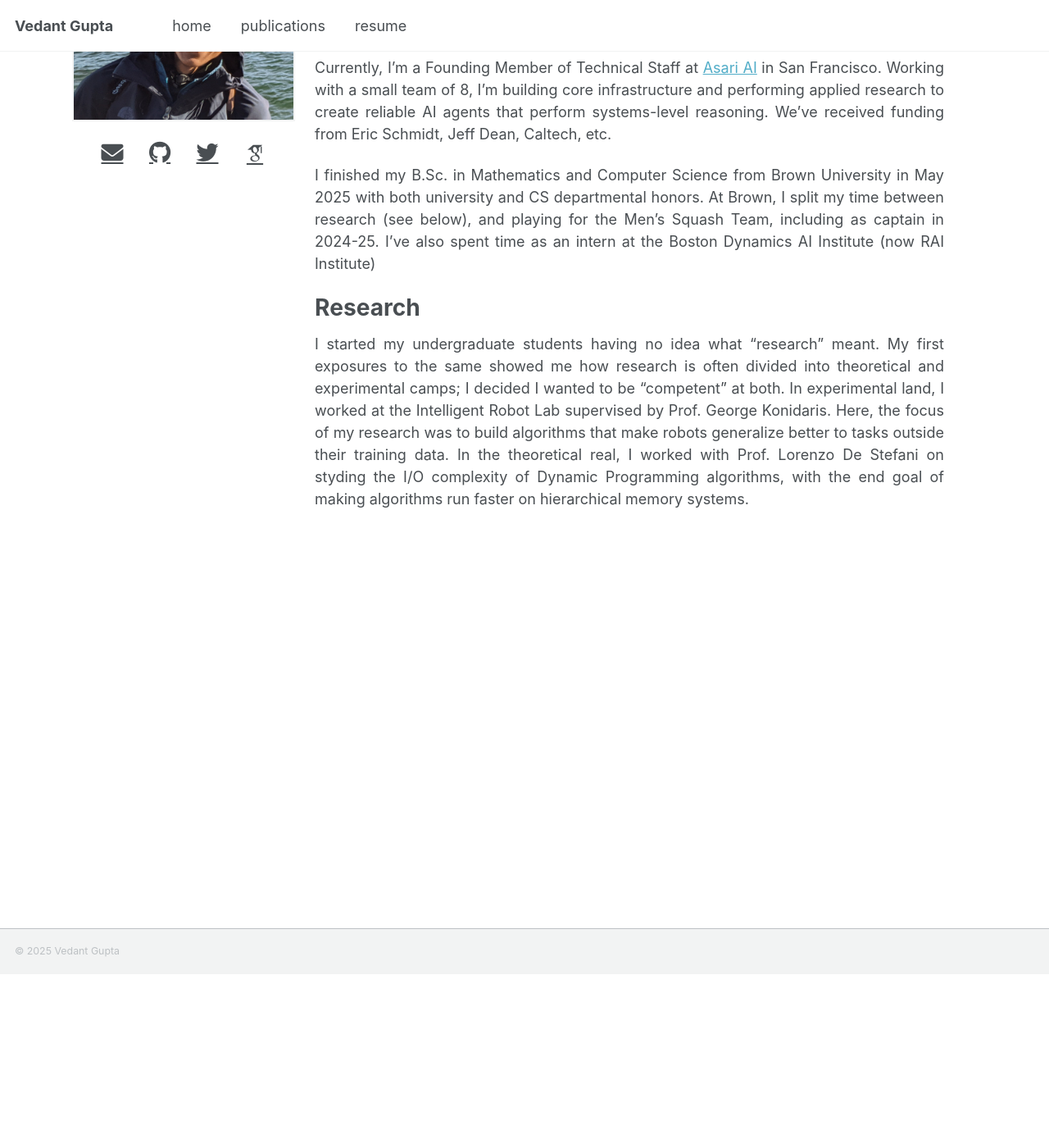
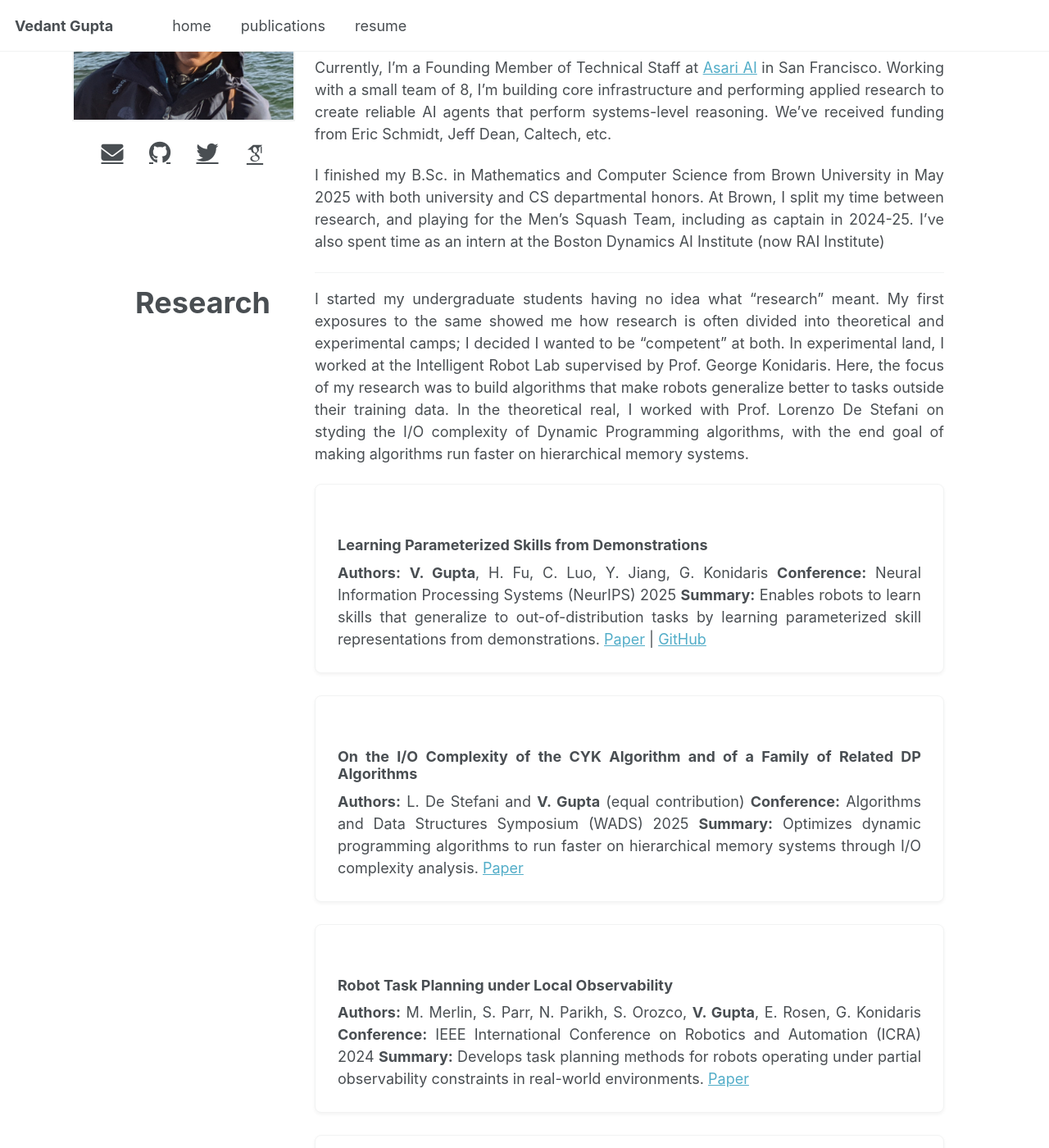
Before and after one commit to guptbot/guptbot.github.io, a Jekyll site: the page built from _pages/research.md, in a window 1280 px wide and 1400 px high, scrolled down 212 px. Shown: the whole window at 82% size. Built offline with Jekyll 4.4.1, drawn with Linux system fonts in a browser that asks for light colours; some web fonts are replaced; some of the changed text lies outside the part shown.

Commit message:
layount v1

```diff
--- /dev/null
+++ b/_layouts/stacked.html
@@ -0,0 +1,62 @@
+---
+layout: compress
+---
+
+{% include base_path %}
+
+{% assign target_permalink = page.permalink %}
+{% assign sections = site.pages | where: "permalink", target_permalink | sort: "index" %}
+{% assign first_section = sections | first %}
+
+<!doctype html>
+<html lang="{{ site.locale | slice: 0,2 }}" class="no-js">
+  <head>
+    {% include head.html %}
+    {% include head/custom.html %}
+  </head>
+
+  <body>
+
+    {% include masthead.html %}
+
+    {% if first_section.show_profile %}
+      {% include profile.html %}
+    {% endif %}
+
+    <div id="main" role="main">
+      {% for section in sections %}
+        <article class="page{% if section.sidebar_title %} section-with-sidebar-title{% endif %}" itemscope itemtype="http://schema.org/CreativeWork" data-index="{{ section.index }}">
+          {% if forloop.first %}
+            {% if first_section.title %}<meta itemprop="headline" content="{{ first_section.title | markdownify | strip_html | strip_newlines | escape_once }}">{% endif %}
+            {% if first_section.excerpt %}<meta itemprop="description" content="{{ first_section.excerpt | markdownify | strip_html | strip_newlines | escape_once }}">{% endif %}
+            {% if first_section.date %}<meta itemprop="datePublished" content="{{ first_section.date | date: "%B %d, %Y" }}">{% endif %}
+          {% endif %}
+          <div class="page__inner-wrap">
+            {% if section.title %}
+            <header>
+              <h1 class="page__title" itemprop="headline">{{ section.title | markdownify | remove: "<p>" | remove: "</p>" }}</h1>
+            </header>
+            {% endif %}
+
+            <section class="page__content" itemprop="text">
+              {% if section.sidebar_title %}
+                <div class="section-sidebar-title">{{ section.sidebar_title }}</div>
+              {% endif %}
+              {{ section.content }}
+            </section>
+          </div>
+        </article>
+      {% endfor %}
+    </div>
+
+    <div class="page__footer">
+      <footer>
+        {% include footer/custom.html %}
+        {% include footer.html %}
+      </footer>
+    </div>
+
+    {% include scripts.html %}
+
+  </body>
+</html>
--- a/_pages/about.md
+++ b/_pages/about.md
@@ -14,10 +15,7 @@ I'm interested building AI that reasons reliably at scale. To me, this is a prob
 
 Currently, I'm a Founding Member of Technical Staff at [Asari AI](https://www.asari.ai/) in San Francisco. Working with a small team of 8, I'm building core infrastructure and performing applied research to create reliable AI agents that perform systems-level reasoning. We've received funding from Eric Schmidt, Jeff Dean, Caltech, etc.
 
-I finished my B.Sc. in Mathematics and Computer Science from Brown University in May 2025 with both university and CS departmental honors. At Brown, I split my time between research (see below), and playing for the Men's Squash Team, including as captain in 2024-25. I've also spent time as an intern at the Boston Dynamics AI Institute (now RAI Institute)
+I finished my B.Sc. in Mathematics and Computer Science from Brown University in May 2025 with both university and CS departmental honors. At Brown, I split my time between research, and playing for the Men's Squash Team, including as captain in 2024-25. I've also spent time as an intern at the Boston Dynamics AI Institute (now RAI Institute)
 
 
-
-Research
-======
-I started my undergraduate students having no idea what "research" meant. My first exposures to the same showed me how research is often divided into theoretical and experimental camps; I decided I wanted to be "competent" at both. In experimental land, I worked at the Intelligent Robot Lab supervised by Prof. George Konidaris. Here, the focus of my research was to build algorithms that make robots generalize better to tasks outside their training data. In the theoretical real, I worked with Prof. Lorenzo De Stefani on styding the I/O complexity of Dynamic Programming algorithms, with the end goal of making algorithms run faster on hierarchical memory systems.
+------------------------------
--- /dev/null
+++ b/_pages/research.md
@@ -0,0 +1,41 @@
+---
+permalink: /
+layout: stacked
+index: 2
+show_profile: false
+sidebar_title: Research
+---
+
+I started my undergraduate students having no idea what "research" meant. My first exposures to the same showed me how research is often divided into theoretical and experimental camps; I decided I wanted to be "competent" at both. In experimental land, I worked at the Intelligent Robot Lab supervised by Prof. George Konidaris. Here, the focus of my research was to build algorithms that make robots generalize better to tasks outside their training data. In the theoretical real, I worked with Prof. Lorenzo De Stefani on styding the I/O complexity of Dynamic Programming algorithms, with the end goal of making algorithms run faster on hierarchical memory systems.
+
+<div class="box" markdown="1">
+### Learning Parameterized Skills from Demonstrations
+**Authors:** **V. Gupta**, H. Fu, C. Luo, Y. Jiang, G. Konidaris
+**Conference:** Neural Information Processing Systems (NeurIPS) 2025
+**Summary:** Enables robots to learn skills that generalize to out-of-distribution tasks by learning parameterized skill representations from demonstrations.
+[Paper](#) | [GitHub](#)
+</div>
+
+<div class="box" markdown="1">
+### On the I/O Complexity of the CYK Algorithm and of a Family of Related DP Algorithms
+**Authors:** L. De Stefani and **V. Gupta** (equal contribution)
+**Conference:** Algorithms and Data Structures Symposium (WADS) 2025
+**Summary:** Optimizes dynamic programming algorithms to run faster on hierarchical memory systems through I/O complexity analysis.
+[Paper](#)
+</div>
+
+<div class="box" markdown="1">
+### Robot Task Planning under Local Observability
+**Authors:** M. Merlin, S. Parr, N. Parikh, S. Orozco, **V. Gupta**, E. Rosen, G. Konidaris
+**Conference:** IEEE International Conference on Robotics and Automation (ICRA) 2024
+**Summary:** Develops task planning methods for robots operating under partial observability constraints in real-world environments.
+[Paper](#)
+</div>
+
+<div class="box" markdown="1">
+### Synthesizing Navigation Abstractions for Planning with Portable Manipulation Skills
+**Authors:** E. Rosen, S. James, S. Orozco, **V. Gupta**, M. Merlin, S. Tellex, G. Konidaris
+**Conference:** Conference on Robot Learning (CoRL) 2023
+**Summary:** Creates navigation abstractions that enable robots to plan with portable manipulation skills across different environments.
+[Paper](#)
+</div>
--- /dev/null
+++ b/_sass/layout/_boxes.scss
@@ -0,0 +1,19 @@
+/* ==========================================================================
+   CONTENT BOXES - For grouping content visually
+   ========================================================================== */
+
+.box {
+  border: 1px solid var(--global-border-color);
+  border-radius: 8px;
+  padding: 1.5rem;
+  margin-bottom: 1.5rem;
+  background-color: var(--global-bg-color);
+
+  // Remove bottom margin from last child to avoid extra space
+  > *:last-child {
+    margin-bottom: 0;
+  }
+
+  // Optional: subtle shadow for depth
+  box-shadow: 0 2px 4px rgba(0, 0, 0, 0.05);
+}
--- /dev/null
+++ b/_sass/layout/_section-title.scss
@@ -0,0 +1,48 @@
+/* ==========================================================================
+   SECTION SIDEBAR TITLE - Positioned in left margin like profile
+   ========================================================================== */
+
+.page__content {
+  position: relative;
+}
+
+.section-sidebar-title {
+  // Mobile: show above content
+  @media screen and (max-width: #{$large - 1px}) {
+    text-align: left;
+    font-size: 2rem;
+    font-weight: bold;
+    margin-bottom: 1rem;
+    color: var(--global-text-color);
+  }
+
+  // Desktop: positioned in left margin space, aligned with content start
+  // Case 1: Medium screens ($large <= width < $x-large)
+  @media screen and (min-width: $large) and (max-width: #{$x-large - 1px}) {
+    position: absolute;
+    // Calculate based on content width and margins
+    // Content is 60% of #main, left margin is 20% of #main
+    // So we need to go left by: (profile-width + left-margin) / content-width
+    left: calc(-1 * ((#{$profile-width-ratio} + #{$left-margin-with-profile-ratio}) / #{$content-width-ratio}) * 100%);
+    width: calc((#{$profile-width-ratio} / #{$content-width-ratio}) * 100%);
+    top: 0;
+    text-align: right;
+    padding-right: 2rem;
+    font-size: 2rem;
+    font-weight: bold;
+    color: var(--global-text-color);
+  }
+
+  // Case 2: Large screens (width >= $x-large)
+  @media screen and (min-width: $x-large) {
+    position: absolute;
+    left: calc(-1 * (#{$profile-width-ratio} / #{$content-width-ratio}) * 100%);
+    width: calc((#{$profile-width-ratio} / #{$content-width-ratio}) * 100%);
+    top: -0.5rem;
+    text-align: right;
+    padding-right: 3rem;
+    font-size: 2rem;
+    font-weight: bold;
+    color: var(--global-text-color);
+  }
+}
--- a/assets/css/main.scss
+++ b/assets/css/main.scss
@@ -36,6 +36,8 @@
     "layout/archive",
     "layout/sidebar",
     "layout/profile",
+    "layout/section-title",
+    "layout/boxes",
     "layout/json_cv",
 
     "vendor/font-awesome/fontawesome",
```
Also changed, not shown: other parts of _pages/about.md (+2 -1 lines), _data/sidebar-nav.yml (added, +12 -0 lines).
